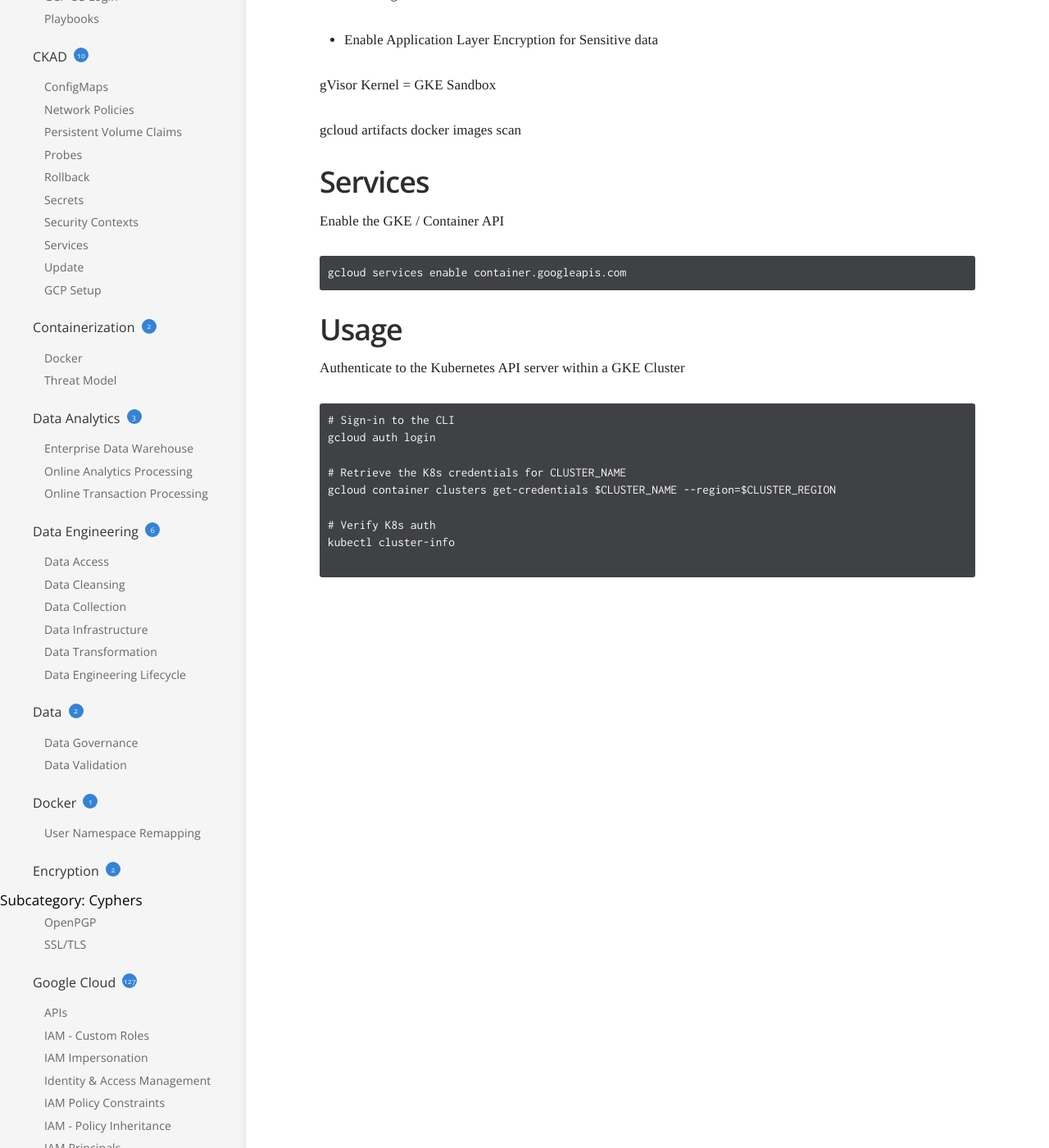
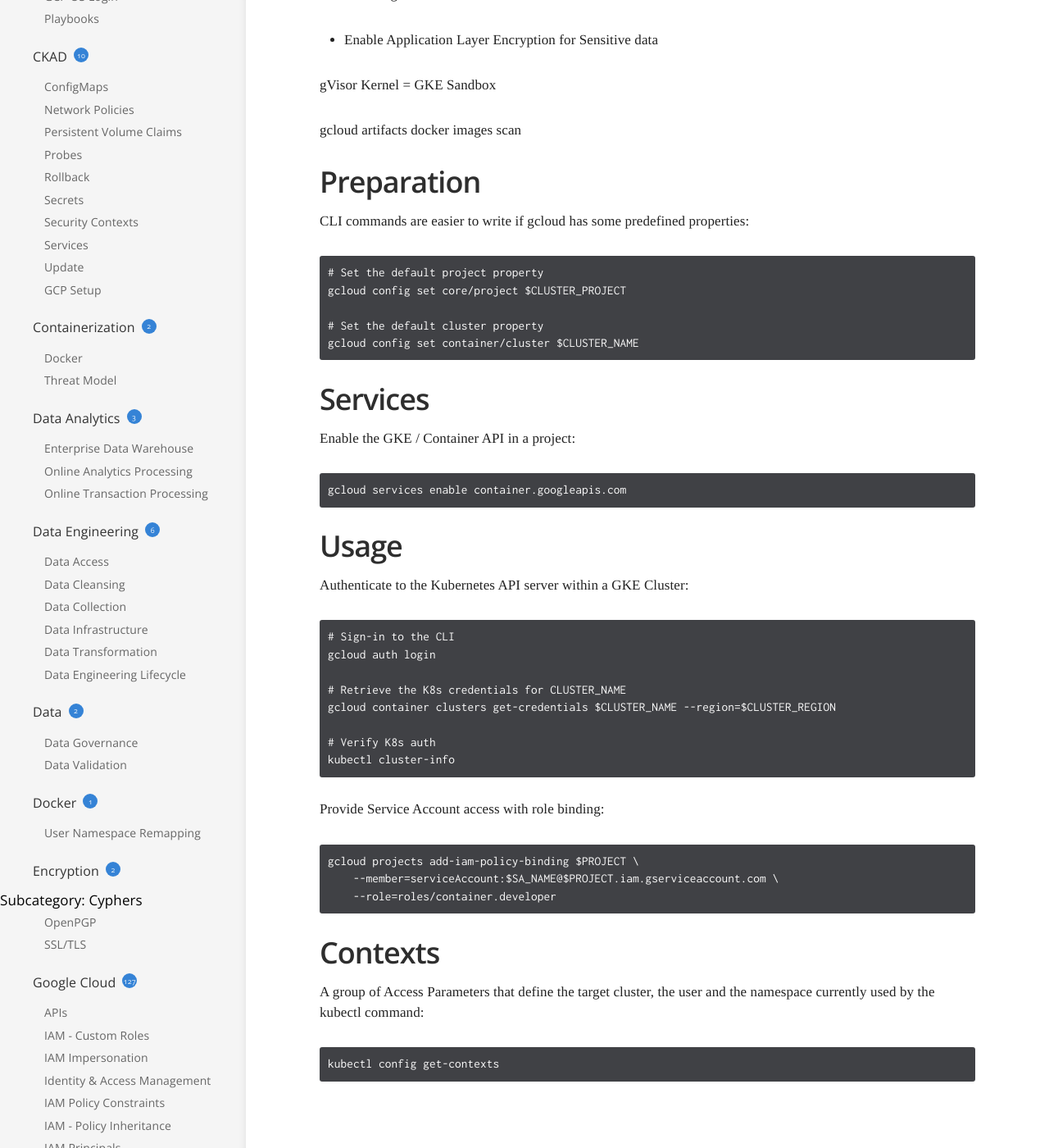
Before and after one commit to TABurrows/taburrows.github.io, a Jekyll site: the page built from _docs/google-cloud/gke.md, in a window 1280 px wide and 1400 px high, scrolled down 598 px. Shown: the whole window at 82% size. Built offline with Jekyll 4.4.1, drawn with Linux system fonts in a browser that asks for light colours.

Commit message:
Updated GKE notes

````diff
--- a/_docs/google-cloud/gke.md
+++ b/_docs/google-cloud/gke.md
@@ -27,9 +27,22 @@ gVisor Kernel = GKE Sandbox
 gcloud artifacts docker images scan
 
 
+## Preparation
+
+CLI commands are easier to write if gcloud has some predefined properties:
+
+```
+# Set the default project property
+gcloud config set core/project $CLUSTER_PROJECT
+
+# Set the default cluster property
+gcloud config set container/cluster $CLUSTER_NAME
+```
+
 ## Services
 
-Enable the GKE / Container API
+Enable the GKE / Container API in a project:
+
 ```
 gcloud services enable container.googleapis.com
 ```
@@ -37,7 +50,8 @@ gcloud services enable container.googleapis.com
 
 ## Usage
 
-Authenticate to the Kubernetes API server within a GKE Cluster
+Authenticate to the Kubernetes API server within a GKE Cluster:
+
 ```
 # Sign-in to the CLI
 gcloud auth login
@@ -47,5 +61,19 @@ gcloud container clusters get-credentials $CLUSTER_NAME --region=$CLUSTER_REGION
 
 # Verify K8s auth
 kubectl cluster-info
+```
+
+Provide Service Account access with role binding:
+```
+gcloud projects add-iam-policy-binding $PROJECT \
+    --member=serviceAccount:$SA_NAME@$PROJECT.iam.gserviceaccount.com \
+    --role=roles/container.developer
+```
+
+## Contexts
+
+A group of Access Parameters that define the target cluster, the user and the namespace currently used by the kubectl command:
 
 ```
+kubectl config get-contexts
+```
````
